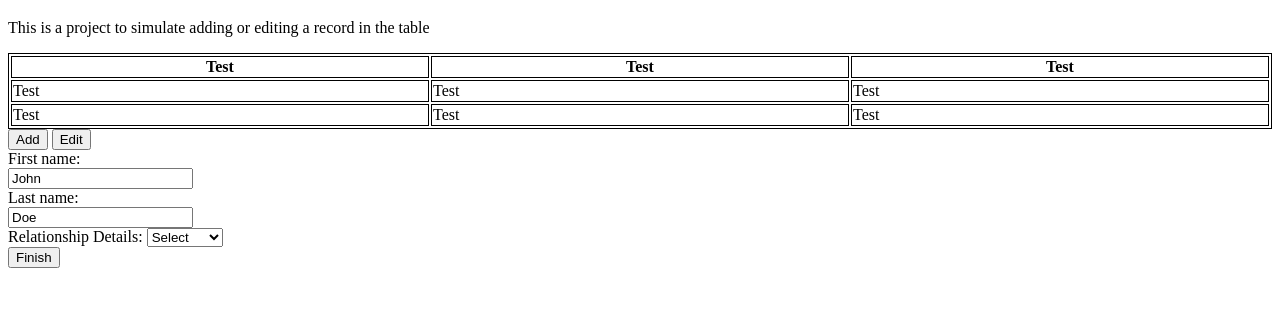
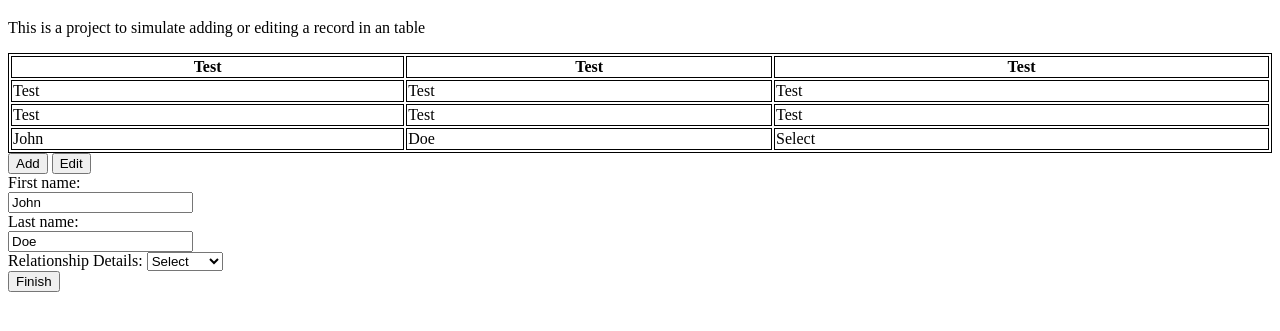
Before and after one commit to atilateles/Form-to-Add-or-Edit-a-Table, a plain HTML site: page index.html in a window 1280 px wide. Both pictures are taken after a click on the button "Add". Shown: the part 61-392 px from the top of the page. Drawn offline with Linux system fonts and the light colour scheme.

Commit message:
created the function addBeneficiary

```diff
--- a/index.html
+++ b/index.html
@@ -9,8 +9,8 @@
   </head>
   <body>
     <h1>Add or Edit a Beneficiary</h1>
-    <p>This is a project to simulate adding or editing a record in the table</p>
-    <table style="width: 100%">
+    <p>This is a project to simulate adding or editing a record in an table</p>
+    <table id="BeneficiaryTable" name="BeneficiaryTable" style="width: 100%">
       <tr>
         <th>Test</th>
         <th>Test</th>
@@ -28,7 +28,7 @@
       </tr>
     </table>
     <form>
-      <button type="button" onclick="addFunction()">Add</button>
+      <button type="button" onclick="addBeneficiary()">Add</button>
       <button type="button" onclick="editFunction()">Edit</button><br />
       <label for="fname">First name:</label><br />
       <input type="text" id="fname" name="fname" value="John" /><br />
--- a/index.js
+++ b/index.js
@@ -1,11 +1,21 @@
-function addFunction() {
-  name.style.color = "blue";
+function addBeneficiary() {
+  // Get a reference to the table
+  var table = document.querySelector("#BeneficiaryTable");
+
+  // Insert a new row at the end of the table
+  var newRow = table.insertRow();
+
+  // Insert cells into the new row
+  var cell1 = newRow.insertCell(0);
+  var cell2 = newRow.insertCell(1);
+  var cell3 = newRow.insertCell(2);
+
+  // Set the content of the cells
+  cell1.innerHTML = document.getElementById("fname").value;
+  cell2.innerHTML = document.getElementById("lname").value;
+  cell3.innerHTML = document.getElementById("RelationshipDetails").value;
 }
 
-function editFunction() {
-  name.style.color = "blue";
-}
+function editFunction() {}
 
-function finishFunction() {
-  name.style.color = "blue";
-}
+function finishFunction() {}
```
Also changed, not shown: 1 other file.
